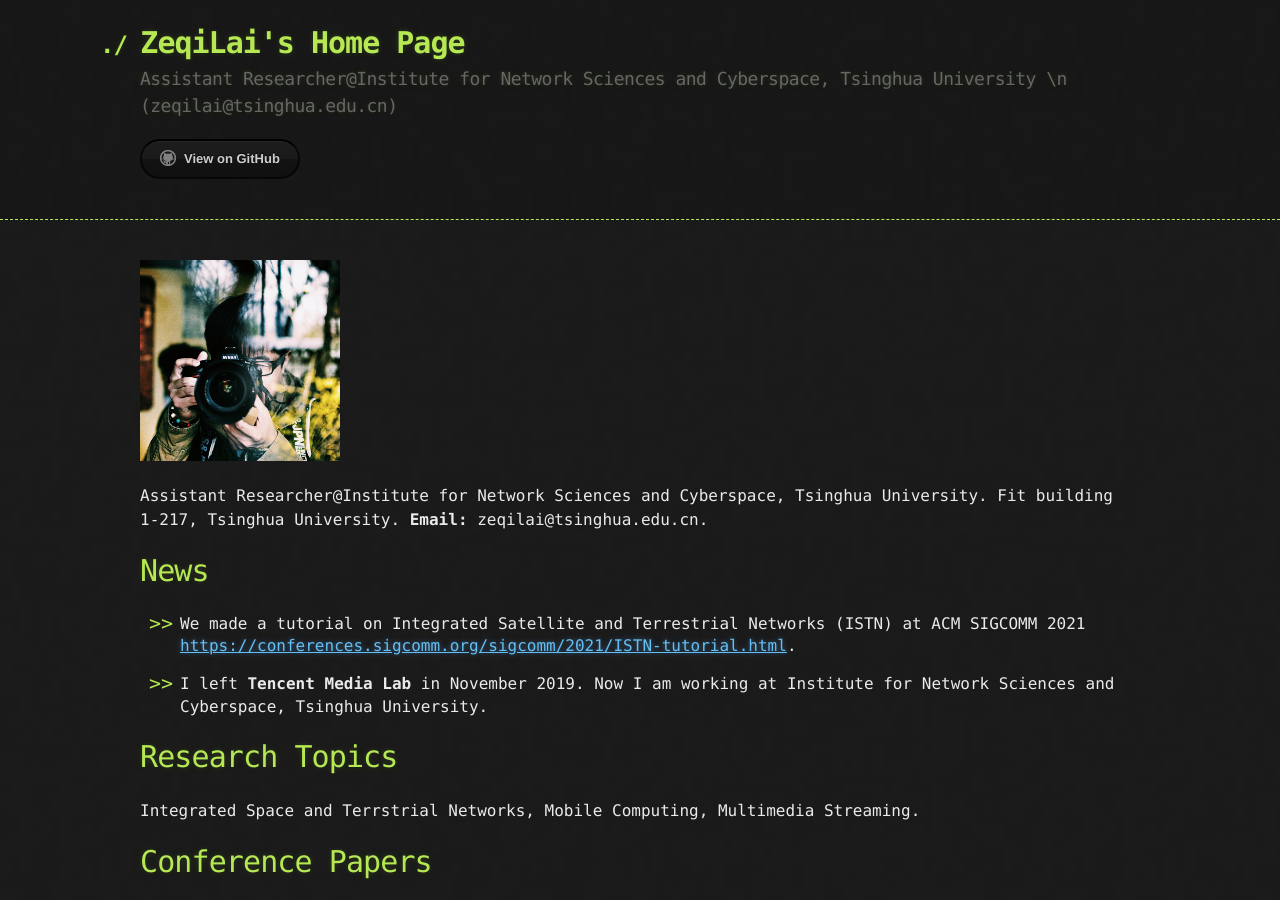
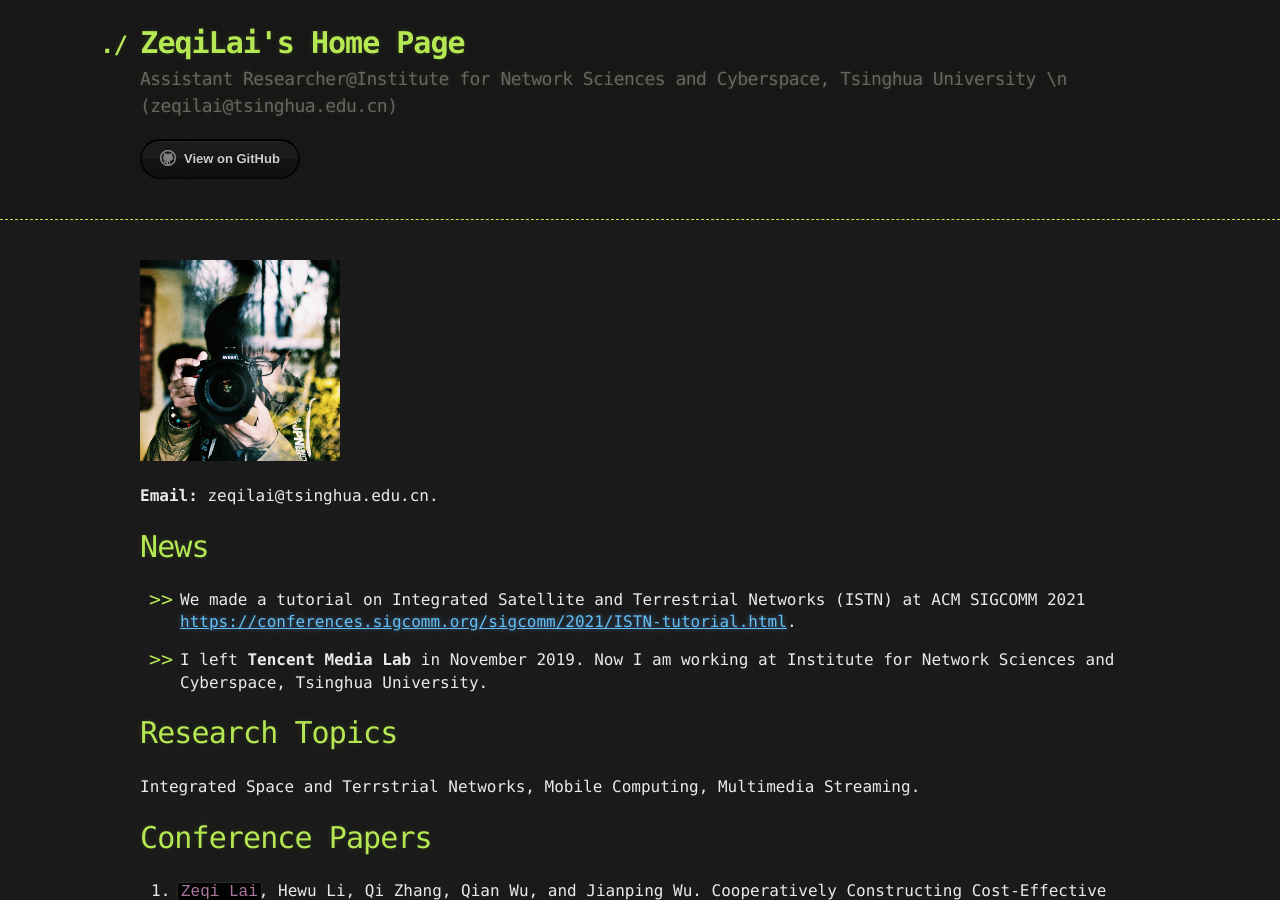
Before and after one commit to lzq8272587/lzq8272587.github.io, a Jekyll site: the page built from index.md, in a window 1280 px wide and 900 px high. Built offline with Jekyll 4.4.1, drawn with Linux system fonts in a browser that asks for light colours; our own code applies the rules of GitHub Pages for plain Markdown files; some of the changed text lies outside the part shown.

Commit message:
Update in-the-press.

```diff
--- a/index.md
+++ b/index.md
@@ -1,8 +1,7 @@
 
 ![Avatar](./avatar-small.png)
 
-Assistant Researcher@Institute for Network Sciences and Cyberspace, Tsinghua University.
-Fit building 1-217, Tsinghua University.
+
 **Email:** zeqilai@tsinghua.edu.cn.
 
 # News
```
Also changed, not shown: other parts of index.md (+2 -1 lines).
